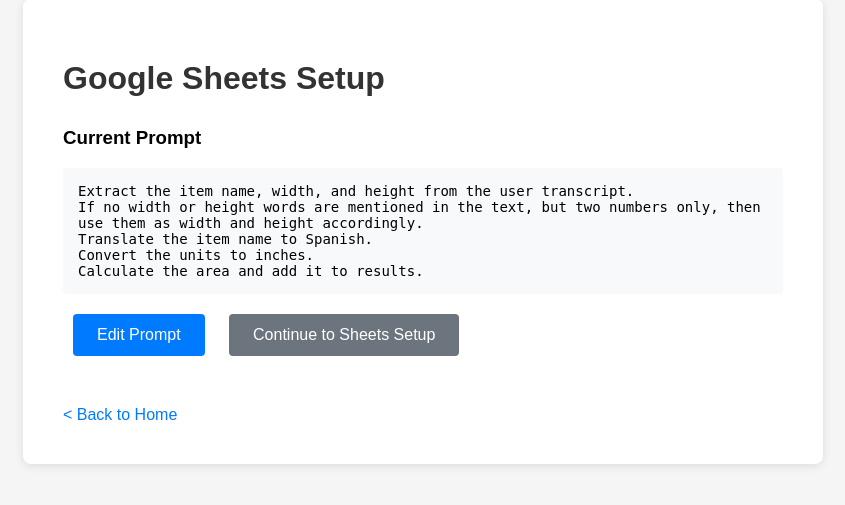
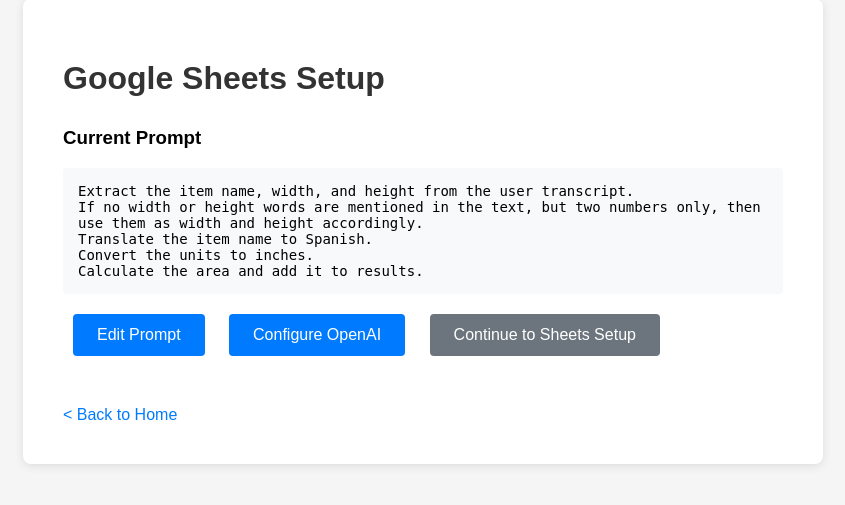
Before and after one commit to Romamo/omi-notes, a FastAPI app: template templates/sheets.html in a window 1280 px wide. Shown: the part 21-526 px from the top of the page, without its empty margins (217-1062 px from the left). Run offline with FastAPI, Linux system fonts and the light colour scheme; the template is opened without the code that fills it: most values are stand-ins (such as "Sample title", 1, 10 or a date in 2020); some libraries are stand-ins or nearby versions.

Commit message:
Added user openai api key

```diff
--- a/main.py
+++ b/main.py
@@ -152,7 +152,7 @@ def generate_pydantic_model_with_llm(prompt: str, uid: str):
             logger.error(f"Error loading cached model: {e}")
 
     # Generate new model using LLM
-    llm = get_llm()
+    llm = get_llm(uid)
     if not llm:
         # Fallback to basic model
         return create_fallback_model(prompt_hash)
@@ -305,18 +305,70 @@ def save_user_sheet_ids(uid: str, sheet_id: str):
     with open(file_path, 'w') as f:
         f.write(sheet_id)
 
+def load_user_openai_config(uid: str) -> Dict[str, str]:
+    """Load user-specific OpenAI configuration"""
+    config = {}
+    api_key_path = get_user_file_path(uid, "openai_api_key.txt")
+    base_url_path = get_user_file_path(uid, "openai_base_url.txt")
+
+    if api_key_path.exists():
+        with open(api_key_path, 'r') as f:
+            config['api_key'] = f.read().strip()
+
+    if base_url_path.exists():
+        with open(base_url_path, 'r') as f:
+            config['base_url'] = f.read().strip()
+
+    return config
+
+def save_user_openai_config(uid: str, api_key: str = None, base_url: str = None):
+    """Save user-specific OpenAI configuration"""
+    if api_key:
+        api_key_path = get_user_file_path(uid, "openai_api_key.txt")
+        with open(api_key_path, 'w') as f:
+            f.write(api_key)
+
+    if base_url:
+        base_url_path = get_user_file_path(uid, "openai_base_url.txt")
+        with open(base_url_path, 'w') as f:
+            f.write(base_url)
+
 # LangChain setup (lazy initialization)
-llm = None
+llm_cache = {}
 
-def get_llm():
-    global llm
-    if llm is None and OPENAI_API_KEY:
-        llm = ChatOpenAI(
-            model="gpt-4o-mini",
-            temperature=0,
-            openai_api_key=OPENAI_API_KEY
-        )
-    return llm
+def get_llm(uid: str = None):
+    """Get LLM instance, preferring user-specific config over global config"""
+    cache_key = uid or "global"
+
+    if cache_key not in llm_cache:
+        # Try user-specific config first
+        api_key = None
+        base_url = None
+
+        if uid:
+            user_config = load_user_openai_config(uid)
+            api_key = user_config.get('api_key')
+            base_url = user_config.get('base_url')
+
+        # Fall back to global config if no user config
+        if not api_key:
+            api_key = OPENAI_API_KEY
+            base_url = os.getenv("OPENAI_BASE_URL")
+
+        if api_key:
+            llm_config = {
+                "model": "gpt-4o-mini",
+                "temperature": 0,
+                "openai_api_key": api_key
+            }
+            if base_url:
+                llm_config["base_url"] = base_url
+
+            llm_cache[cache_key] = ChatOpenAI(**llm_config)
+        else:
+            llm_cache[cache_key] = None
+
+    return llm_cache.get(cache_key)
 
 extraction_prompt = ChatPromptTemplate.from_template("""
 You are a field notes assistant.
@@ -348,7 +400,7 @@ def get_extraction_chain(uid: str):
     cache_key = f"{uid}_{prompt_hash}"
 
     if cache_key not in extraction_chains:
-        llm = get_llm()
+        llm = get_llm(uid)
         if llm:
             # Generate model using LLM
             DynamicExtractionResult = generate_pydantic_model_with_llm(prompt, uid)
@@ -607,6 +659,30 @@ async def get_current_sheet(uid: str):
     else:
         return {"sheet_id": None}
 
+@app.post("/api/openai-config")
+async def set_openai_config(request: Request):
+    """Store user-specific OpenAI configuration"""
+    data = await request.json()
+    uid = data.get('uid')
+    api_key = data.get('api_key')
+    base_url = data.get('base_url')
+
+    if not uid:
+        raise HTTPException(status_code=400, detail="uid is required")
+
+    if not api_key and not base_url:
+        raise HTTPException(status_code=400, detail="Either api_key or base_url must be provided")
+
+    # Save user-specific OpenAI config
+    save_user_openai_config(uid, api_key=api_key, base_url=base_url)
+    return {"status": "ok"}
+
+@app.get("/api/openai-config")
+async def get_openai_config(uid: str):
+    """Retrieve user-specific OpenAI configuration"""
+    config = load_user_openai_config(uid)
+    return {"api_key": config.get('api_key', ''), "base_url": config.get('base_url', '')}
+
 @app.get("/oauth/start")
 async def oauth_start(uid: str, force: bool = True):
     """Start Google OAuth2 flow"""
--- a/templates/sheets.html
+++ b/templates/sheets.html
@@ -157,6 +157,7 @@
             document.getElementById('create-form').style.display = 'none';
             document.getElementById('user-sheets').style.display = 'none';
             document.getElementById('edit-prompt-form').style.display = 'none';
+            document.getElementById('openai-config-form').style.display = 'none';
             document.getElementById('options').style.display = 'block';
         }
 
@@ -369,6 +370,7 @@
             loadCurrentPromptDisplay();
             loadFullPromptDisplay();
             loadCurrentSheetDisplay();
+            loadCurrentOpenAIDisplay();
         });
 
         async function loadCurrentPromptDisplay() {
@@ -423,6 +425,78 @@
             }
         }
 
+        function showOpenAIConfigForm() {
+            document.getElementById('options').style.display = 'none';
+            document.getElementById('openai-config-form').style.display = 'block';
+            loadOpenAIConfig();
+        }
+
+        async function loadOpenAIConfig() {
+            try {
+                const response = await fetch(`/api/openai-config?uid={{ uid }}`);
+                const data = await response.json();
+                document.getElementById('openai-api-key').value = data.api_key || '';
+                document.getElementById('openai-base-url').value = data.base_url || '';
+            } catch (error) {
+                console.error('Error loading OpenAI config:', error);
+                alert('Error loading OpenAI configuration. Please try again.');
+            }
+        }
+
+        async function saveOpenAIConfig() {
+            const apiKey = document.getElementById('openai-api-key').value.trim();
+            const baseUrl = document.getElementById('openai-base-url').value.trim();
+
+            if (!apiKey && !baseUrl) {
+                alert('Please provide at least an API key or base URL');
+                return;
+            }
+
+            try {
+                const response = await fetch('/api/openai-config', {
+                    method: 'POST',
+                    headers: {
+                        'Content-Type': 'application/json',
+                    },
+                    body: JSON.stringify({
+                        uid: '{{ uid }}',
+                        api_key: apiKey,
+                        base_url: baseUrl
+                    })
+                });
+
+                if (response.ok) {
+                    alert('OpenAI configuration saved successfully!');
+                    loadCurrentOpenAIDisplay();
+                    showOptions();
+                } else {
+                    const error = await response.json();
+                    alert('Error saving OpenAI config: ' + (error.detail || 'Unknown error'));
+                }
+            } catch (error) {
+                console.error('Error saving OpenAI config:', error);
+                alert('Error saving OpenAI configuration. Please try again.');
+            }
+        }
+
+        async function loadCurrentOpenAIDisplay() {
+            try {
+                const response = await fetch(`/api/openai-config?uid={{ uid }}`);
+                const data = await response.json();
+                const displayElement = document.getElementById('current-openai-display');
+
+                if (data.api_key) {
+                    const maskedKey = data.api_key.substring(0, 8) + '...';
+                    displayElement.textContent = `API Key: ${maskedKey}`;
+                } else {
+                    displayElement.textContent = 'Configure your OpenAI API key and base URL';
+                }
+            } catch (error) {
+                console.error('Error loading OpenAI display:', error);
+                document.getElementById('current-openai-display').textContent = 'Error loading OpenAI config';
+            }
+        }
+
         function changeSheet() {
             document.getElementById('current-sheet-display').style.display = 'none';
             showOptions();
@@ -437,6 +511,7 @@
             <h3>Current Prompt</h3>
             <div id="prompt-content" style="background-color: #f8f9fa; padding: 15px; border-radius: 4px; margin: 10px 0; white-space: pre-wrap; font-family: monospace; font-size: 14px;">Loading prompt...</div>
             <button type="button" class="btn" onclick="showEditPromptForm()">Edit Prompt</button>
+            <button type="button" class="btn" onclick="showOpenAIConfigForm()">Configure OpenAI</button>
             <button type="button" class="btn btn-secondary" onclick="showOptions()">Continue to Sheets Setup</button>
         </div>
 
@@ -452,6 +527,11 @@
             <div class="option" onclick="showEditPromptForm()">
                 <h3>✏️ Edit Prompt</h3>
                 <p id="current-prompt-display">Loading prompt...</p>
+            </div>
+
+            <div class="option" onclick="showOpenAIConfigForm()">
+                <h3>🤖 Configure OpenAI</h3>
+                <p id="current-openai-display">Configure your OpenAI API key and base URL</p>
             </div>
 
             <div class="option" onclick="showCreateForm()">
@@ -497,6 +577,20 @@
             <button type="button" class="btn btn-secondary" onclick="showOptions()">Back</button>
         </div>
 
+        <div id="openai-config-form" style="display: none;">
+            <h3>Configure OpenAI</h3>
+            <div class="form-group">
+                <label for="openai-api-key">OpenAI API Key:</label>
+                <input id="openai-api-key" placeholder="sk-...">
+            </div>
+            <div class="form-group">
+                <label for="openai-base-url">OpenAI Base URL (optional):</label>
+                <input type="url" id="openai-base-url" placeholder="https://api.openai.com/v1">
+            </div>
+            <button type="button" class="btn" onclick="saveOpenAIConfig()">Save Configuration</button>
+            <button type="button" class="btn btn-secondary" onclick="showOptions()">Back</button>
+        </div>
+
         <div id="create-form">
             <h3>Create New Google Sheet</h3>
             <div class="form-group">
```
